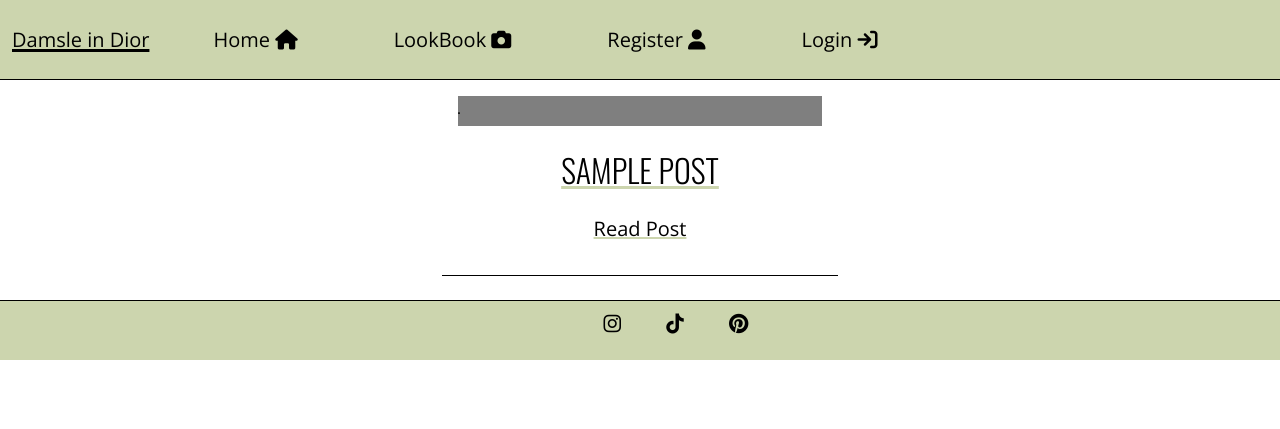
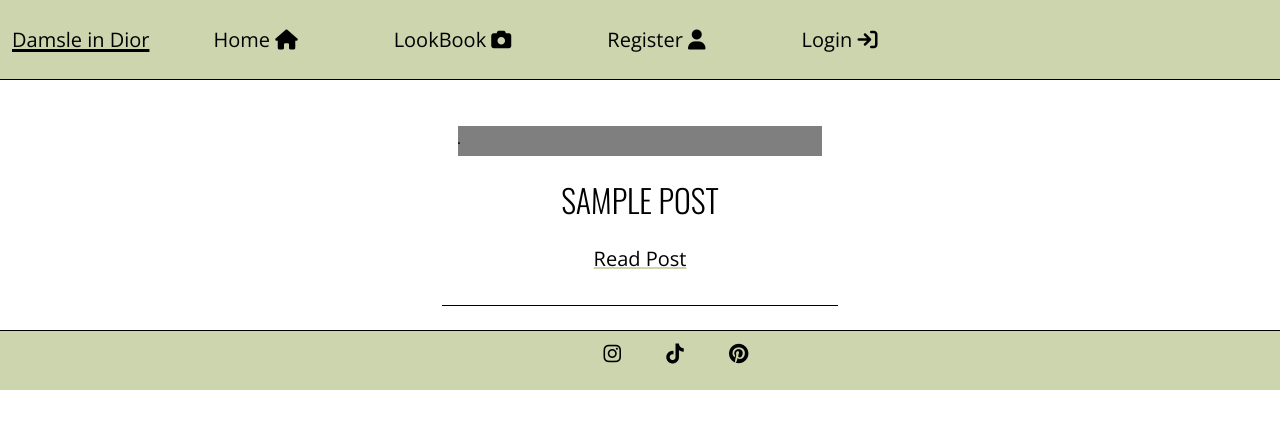
Before and after one commit to CharReek/Project-4-Blog, a Django app: page / in a window 1280 px wide. Shown: the top 429 px of the page. Run offline with Django 3.2, Linux system fonts and the light colour scheme; tables that the repository leaves empty hold one stand-in row (values such as "Sample post"); some libraries are stand-ins or nearby versions.

Commit message:
add animation to post titles

```diff
--- a/static/css/style.css
+++ b/static/css/style.css
@@ -1,5 +1,6 @@
 body{
     font-size: 20px;
+    font-weight: 200;
     font-family:'Open Sans', sans-serif;
 }
 h1,
@@ -99,12 +100,13 @@ a {
 }
 
 .blog-layout-main{
-    padding: 0px 10px;
+    padding: 30px 10px 0;
 }
 .card-title{
+    position:relative;
+    text-decoration: none;
+    margin: 25px 0px;
     text-align: center;
-    text-decoration: underline solid #ccd5ae;
-    margin: 25px 0px;
 }
 
 .card-text{
@@ -132,10 +134,6 @@ a {
     transition: transform ease-out;
     opacity: 1;
     background-color: rgba(0, 0, 0, 0.5)
-}
-
-.swiper{
-    justify-content: center;
 }
 
 /* ------------ login/ logout / sign up ------------*/
@@ -291,6 +289,23 @@ label.requiredField{
     transform: scaleX(1);
 }
 
+.card-title::before{
+    content: '';
+    position: absolute;
+    width: 100%;
+    height: 4px;
+    border-radius: 4px;
+    background-color: #ccd5ae;
+    bottom: 0;
+    left: 0;
+    transform-origin: right;
+    transform: scaleX(0);
+    transition: transform .3s ease-in-out;
+}
+.card-title:hover::before{
+    transform-origin: left;
+    transform: scaleX(1);
+}
 
 /* ---------------- Media queries -------------*/
 @media only screen and (max-width:575px){
```
